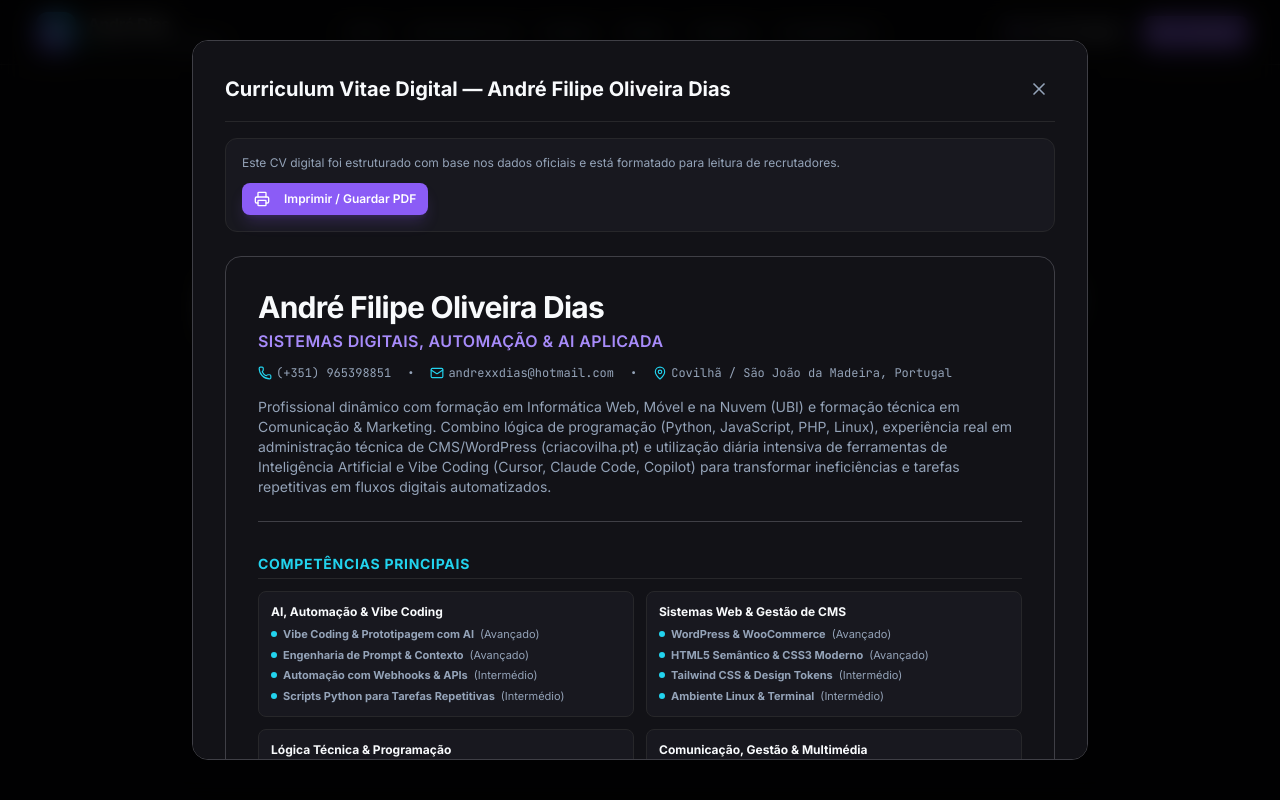
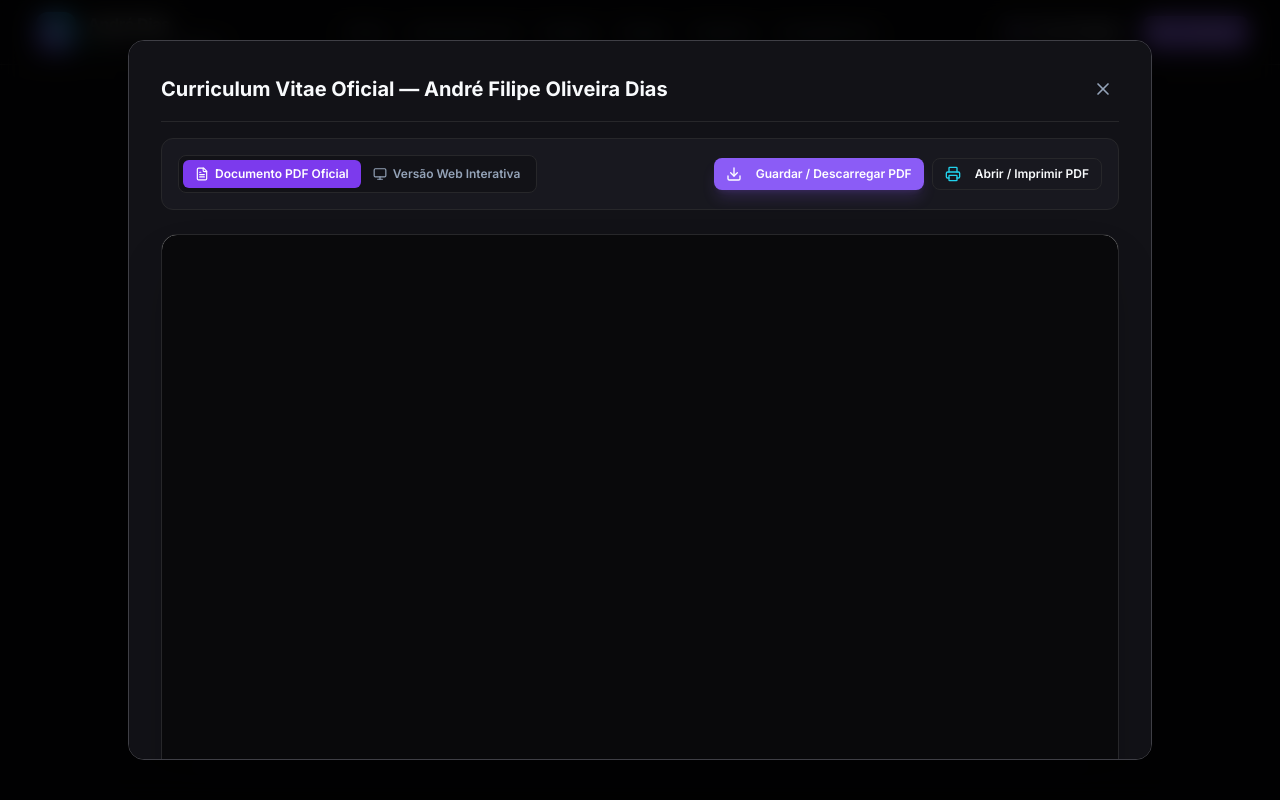
Before and after one commit to andyoliveiraa/website-evolt, a React (Vite) app: page / in a window 1280 px wide. Both pictures are taken after a click on the button "Ver CV Digital". Shown: the top 800 px of the page. Built offline with nearby package versions, Linux system fonts and the light colour scheme; the HTML template or start-up script is replaced by a standard one.

Commit message:
feat(cv): serve official 2-page PDF document on all print and download actions

```diff
--- a/src/components/modals/CVModal.tsx
+++ b/src/components/modals/CVModal.tsx
@@ -1,4 +1,5 @@
-import { Printer, Mail, Phone, MapPin } from "lucide-react";
+import * as React from "react";
+import { Download, Printer, Mail, Phone, MapPin, FileText, Monitor } from "lucide-react";
 import { Modal } from "../ui/Modal";
 import { Button } from "../ui/Button";
 import { CANDIDATE, EXPERIENCES, EDUCATION, SKILL_CATEGORIES } from "../../data/candidateData";
@@ -9,27 +10,107 @@ interface CVModalProps {
 }
 
 export function CVModal({ isOpen, onClose }: CVModalProps) {
-  const handlePrint = () => {
-    window.print();
-  };
+  const [viewMode, setViewMode] = React.useState<"pdf" | "web">("pdf");
 
   return (
-    <Modal isOpen={isOpen} onClose={onClose} title="Curriculum Vitae Digital — André Filipe Oliveira Dias" maxWidth="4xl">
-      {/* Top Action Bar */}
-      <div className="flex flex-wrap items-center justify-between gap-3 p-4 bg-surface-raised rounded-xl mb-6 border border-border-subtle print:hidden">
-        <p className="text-xs text-text-muted">
-          Este CV digital foi estruturado com base nos dados oficiais e está formatado para leitura de recrutadores.
-        </p>
+    <Modal
+      isOpen={isOpen}
+      onClose={onClose}
+      title="Curriculum Vitae Oficial — André Filipe Oliveira Dias"
+      maxWidth="5xl"
+    >
+      {/* Top Action Bar with Direct PDF Download & Mode Switch */}
+      <div className="flex flex-col sm:flex-row sm:items-center justify-between gap-4 p-4 bg-surface-raised rounded-xl mb-6 border border-border-subtle">
         <div className="flex items-center gap-2">
-          <Button variant="primary" size="sm" onClick={handlePrint}>
-            <Printer className="w-4 h-4 mr-1.5" aria-hidden="true" />
-            Imprimir / Guardar PDF
-          </Button>
+          <div className="inline-flex rounded-lg bg-surface p-1 border border-border-subtle">
+            <button
+              onClick={() => setViewMode("pdf")}
+              className={`px-3 py-1.5 text-xs font-semibold rounded-md transition-all flex items-center gap-1.5 ${
+                viewMode === "pdf"
+                  ? "bg-violet-600 text-white shadow-sm"
+                  : "text-text-muted hover:text-text-main"
+              }`}
+            >
+              <FileText className="w-3.5 h-3.5" aria-hidden="true" />
+              Documento PDF Oficial
+            </button>
+            <button
+              onClick={() => setViewMode("web")}
+              className={`px-3 py-1.5 text-xs font-semibold rounded-md transition-all flex items-center gap-1.5 ${
+                viewMode === "web"
+                  ? "bg-violet-600 text-white shadow-sm"
+                  : "text-text-muted hover:text-text-main"
+              }`}
+            >
+              <Monitor className="w-3.5 h-3.5" aria-hidden="true" />
+              Versão Web Interativa
+            </button>
+          </div>
+        </div>
+
+        <div className="flex flex-wrap items-center gap-2">
+          <a
+            href="/cv-andre-filipe-dias.pdf"
+            download="CV-Andre-Filipe-Oliveira-Dias.pdf"
+            className="inline-flex"
+          >
+            <Button variant="primary" size="sm">
+              <Download className="w-4 h-4 mr-1.5" aria-hidden="true" />
+              Guardar / Descarregar PDF
+            </Button>
+          </a>
+          <a
+            href="/cv-andre-filipe-dias.pdf"
+            target="_blank"
+            rel="noopener noreferrer"
+            className="inline-flex"
+          >
+            <Button variant="secondary" size="sm">
+              <Printer className="w-4 h-4 mr-1.5 text-cyan-400" aria-hidden="true" />
+              Abrir / Imprimir PDF
+            </Button>
+          </a>
         </div>
       </div>
 
-      {/* Printable Sheet View */}
-      <div className="bg-surface p-6 sm:p-8 rounded-2xl border border-border-strong text-text-main space-y-8 font-sans">
+      {viewMode === "pdf" ? (
+        <div className="space-y-4">
+          <div className="relative rounded-2xl overflow-hidden border border-border-subtle bg-zinc-900 shadow-2xl">
+            <iframe
+              src="/cv-andre-filipe-dias.pdf#toolbar=1"
+              title="Curriculum Vitae Oficial em PDF — André Filipe Oliveira Dias"
+              className="w-full h-[75vh] min-h-[620px] border-0 bg-white"
+            />
+          </div>
+          <div className="flex flex-wrap items-center justify-between gap-3 p-3 rounded-xl bg-surface/50 border border-border-subtle text-xs text-text-muted">
+            <span>
+              Curriculum Vitae Oficial de 2 páginas (Covilhã / Evolt)
+            </span>
+            <div className="flex items-center gap-3">
+              <a
+                href="/cv-andre-filipe-dias.pdf"
+                download="CV-Andre-Filipe-Oliveira-Dias.pdf"
+                className="text-cyan-400 hover:text-cyan-300 font-medium inline-flex items-center gap-1"
+              >
+                <Download className="w-3.5 h-3.5" aria-hidden="true" />
+                Descarregar Ficheiro
+              </a>
+              <span>•</span>
+              <a
+                href="/cv-andre-filipe-dias.pdf"
+                target="_blank"
+                rel="noopener noreferrer"
+                className="text-violet-400 hover:text-violet-300 font-medium inline-flex items-center gap-1"
+              >
+                <Printer className="w-3.5 h-3.5" aria-hidden="true" />
+                Imprimir Documento
+              </a>
+            </div>
+          </div>
+        </div>
+      ) : (
+        /* Printable Sheet View */
+        <div className="bg-surface p-6 sm:p-8 rounded-2xl border border-border-strong text-text-main space-y-8 font-sans">
         {/* Header Profile */}
         <div className="border-b border-border-strong pb-6">
           <h1 className="text-2xl sm:text-3xl font-extrabold tracking-tight text-text-main">
@@ -141,6 +222,7 @@ export function CVModal({ isOpen, onClose }: CVModalProps) {
           {CANDIDATE.availabilityNote}
         </div>
       </div>
+      )}
     </Modal>
   );
 }
--- a/src/components/sections/InteractiveCV.tsx
+++ b/src/components/sections/InteractiveCV.tsx
@@ -1,5 +1,5 @@
 import * as React from "react";
-import { Filter, FileText, CheckCircle2 } from "lucide-react";
+import { Filter, FileText, CheckCircle2, Download, Printer } from "lucide-react";
 import { Button } from "../ui/Button";
 import { Card } from "../ui/Card";
 import { Badge } from "../ui/Badge";
@@ -40,12 +40,33 @@ export function InteractiveCV({ onOpenCVModal }: InteractiveCVProps) {
           Explore as áreas técnicas e comportamentais com base nas necessidades práticas da equipa da Evolt.
         </p>
 
-        {/* Action Button */}
-        <div className="mt-6">
+        {/* Action Buttons */}
+        <div className="mt-6 flex flex-wrap items-center justify-center gap-3">
           <Button variant="primary" size="md" onClick={onOpenCVModal}>
             <FileText className="w-4 h-4 mr-2" aria-hidden="true" />
-            Visualizar CV Completo Formatado
+            Visualizar CV Digital
           </Button>
+          <a
+            href="/cv-andre-filipe-dias.pdf"
+            download="CV-Andre-Filipe-Oliveira-Dias.pdf"
+            className="inline-flex"
+          >
+            <Button variant="secondary" size="md">
+              <Download className="w-4 h-4 mr-2 text-emerald-400" aria-hidden="true" />
+              Guardar PDF Oficial
+            </Button>
+          </a>
+          <a
+            href="/cv-andre-filipe-dias.pdf"
+            target="_blank"
+            rel="noopener noreferrer"
+            className="inline-flex"
+          >
+            <Button variant="outline" size="md">
+              <Printer className="w-4 h-4 mr-2 text-cyan-400" aria-hidden="true" />
+              Abrir / Imprimir PDF
+            </Button>
+          </a>
         </div>
       </div>
 
--- a/src/components/ui/Modal.tsx
+++ b/src/components/ui/Modal.tsx
@@ -7,7 +7,7 @@ interface ModalProps {
   onClose: () => void;
   title: string;
   children: React.ReactNode;
-  maxWidth?: "sm" | "md" | "lg" | "xl" | "2xl" | "4xl";
+  maxWidth?: "sm" | "md" | "lg" | "xl" | "2xl" | "4xl" | "5xl";
 }
 
 export function Modal({
@@ -40,6 +40,7 @@ export function Modal({
     xl: "max-w-xl",
     "2xl": "max-w-2xl",
     "4xl": "max-w-4xl",
+    "5xl": "max-w-5xl",
   };
 
   return (
```
Also changed, not shown: 2 other files (tests, documents, lock files or other folders).
